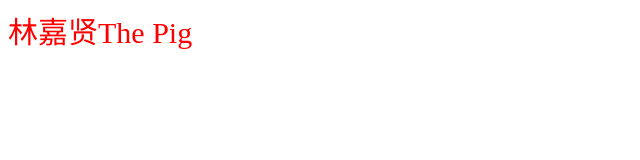
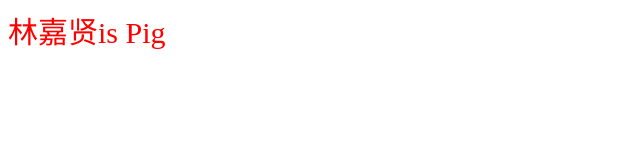
Before and after one commit to Wxcong1228/Wxcong1228.github.io, a plain HTML site: page index.html in a window 1280 px wide. Shown: the full height of the page, 0-640 px from the left. Drawn offline with Linux system fonts and the light colour scheme.

Commit message:
修改index里面的内容

```diff
--- a/index.html
+++ b/index.html
@@ -13,6 +13,6 @@
     </style>
 </head>
 <body>
-    <div class="app">林嘉贤The Pig</div>
+    <div class="app">林嘉贤is Pig</div>
 </body>
 </html>
```
